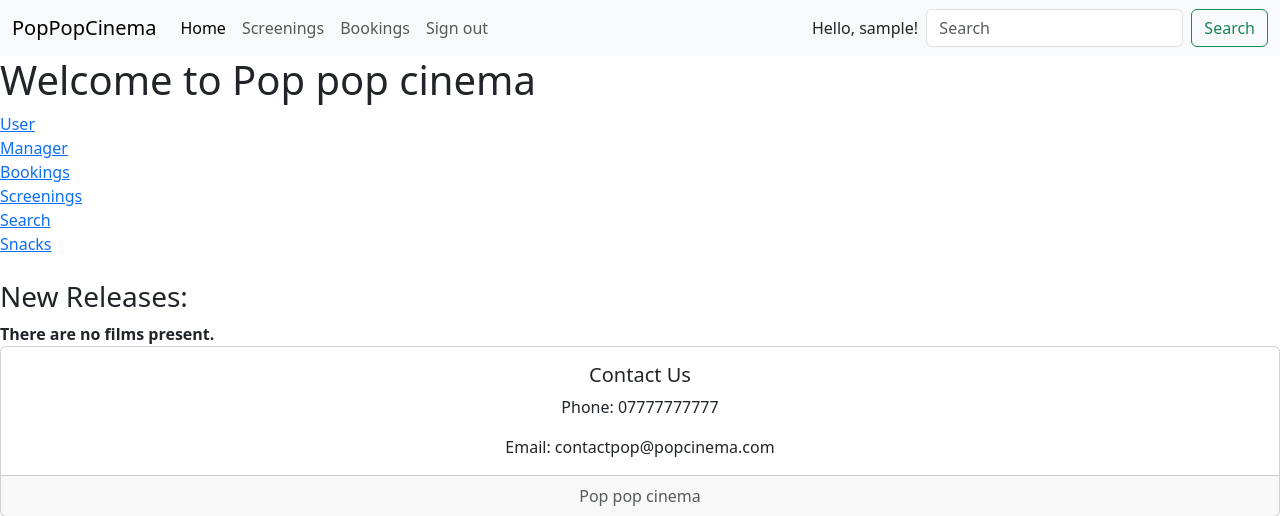
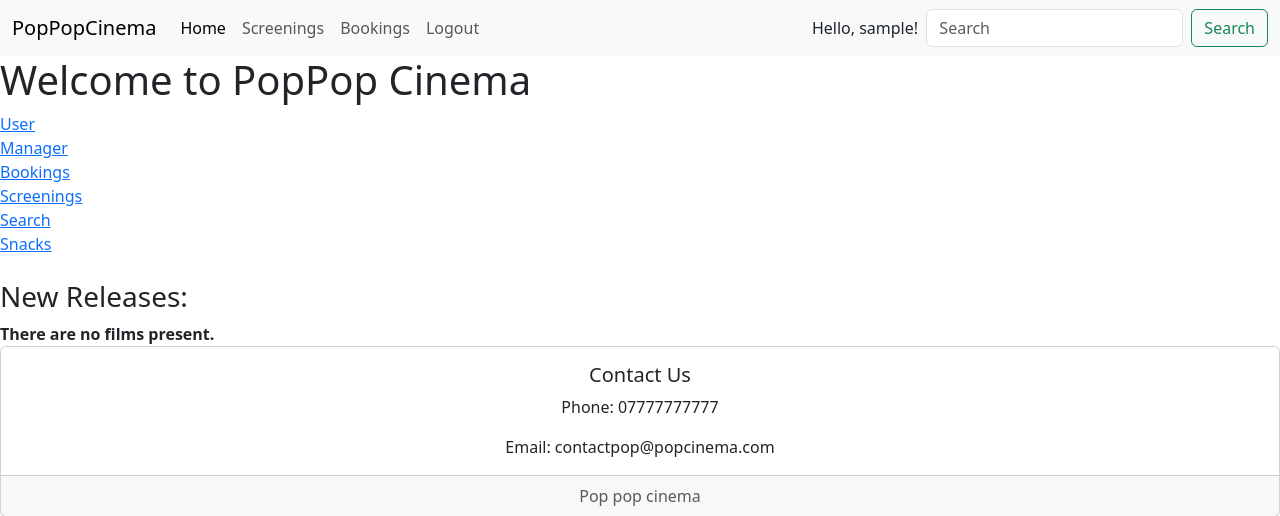
Before and after one commit to LoganBrownGU/13C-wad2-project, a Django app: page /cinema/ in a window 1280 px wide. Shown: the top 516 px of the page. Run offline with Django 3.2, Linux system fonts and the light colour scheme; the visitor is signed in with stand-in values (Sample User, id 1); data that the repository does not hold is empty; some libraries are stand-ins or nearby versions.

Commit message:
Added Logout functionality, Changed headings.

```diff
--- a/cinema/urls.py
+++ b/cinema/urls.py
@@ -13,5 +13,7 @@ urlpatterns = [
     path('snacks/', views.snacks, name='snacks'),
     path('register/', views.register, name='register'),
     path('login/', views.user_login, name='login'),
+    path('logout/', views.user_logout, name='logout'),
     path('reviews/<slug:film_title_slug>/', views.reviews, name='reviews'),
+
 ]
--- a/cinema/views.py
+++ b/cinema/views.py
@@ -1,4 +1,4 @@
-from django.contrib.auth import authenticate, login
+from django.contrib.auth import authenticate, login, logout
 from django.shortcuts import render, redirect
 from django.http import HttpResponse
 from django.urls import reverse
@@ -87,6 +87,7 @@ def register(request):
                   context={'user_form': user_form,
                            'registered': registered})
 
+
 def user_login(request):
     if request.method == 'POST':
 
@@ -105,3 +106,8 @@ def user_login(request):
             return HttpResponse("Invalid login details supplied.")
     else:
         return render(request, 'cinema/login.html')
+
+
+def user_logout(request):
+    logout(request)
+    return redirect(reverse('cinema:home'))
--- a/templates/cinema/base.html
+++ b/templates/cinema/base.html
@@ -4,7 +4,7 @@
 <html>
 <head>
     <title>
-        Pop pop cinema -
+        PopPop Cinema -
         {% block title_block %}
         {% endblock %}
     </title>
@@ -37,7 +37,7 @@
                     </li>
                     {% if user.is_authenticated %}
                     <li class="nav-item">
-                        <a class="nav-link" href="#">Sign out</a>
+                        <a class="nav-link" href="{% url 'cinema:logout' %}">Logout</a>
                     </li>
                     {% else %}
                     <li class="nav-item">
--- a/templates/cinema/home.html
+++ b/templates/cinema/home.html
@@ -9,7 +9,7 @@ Home
 
 {% block body_block %}
 <div>
-    <h1>Welcome to Pop pop cinema</h1>
+    <h1>Welcome to PopPop Cinema</h1>
 </div>
 <div>
     <a href="{% url 'cinema:user' %}">User</a><br />
```
